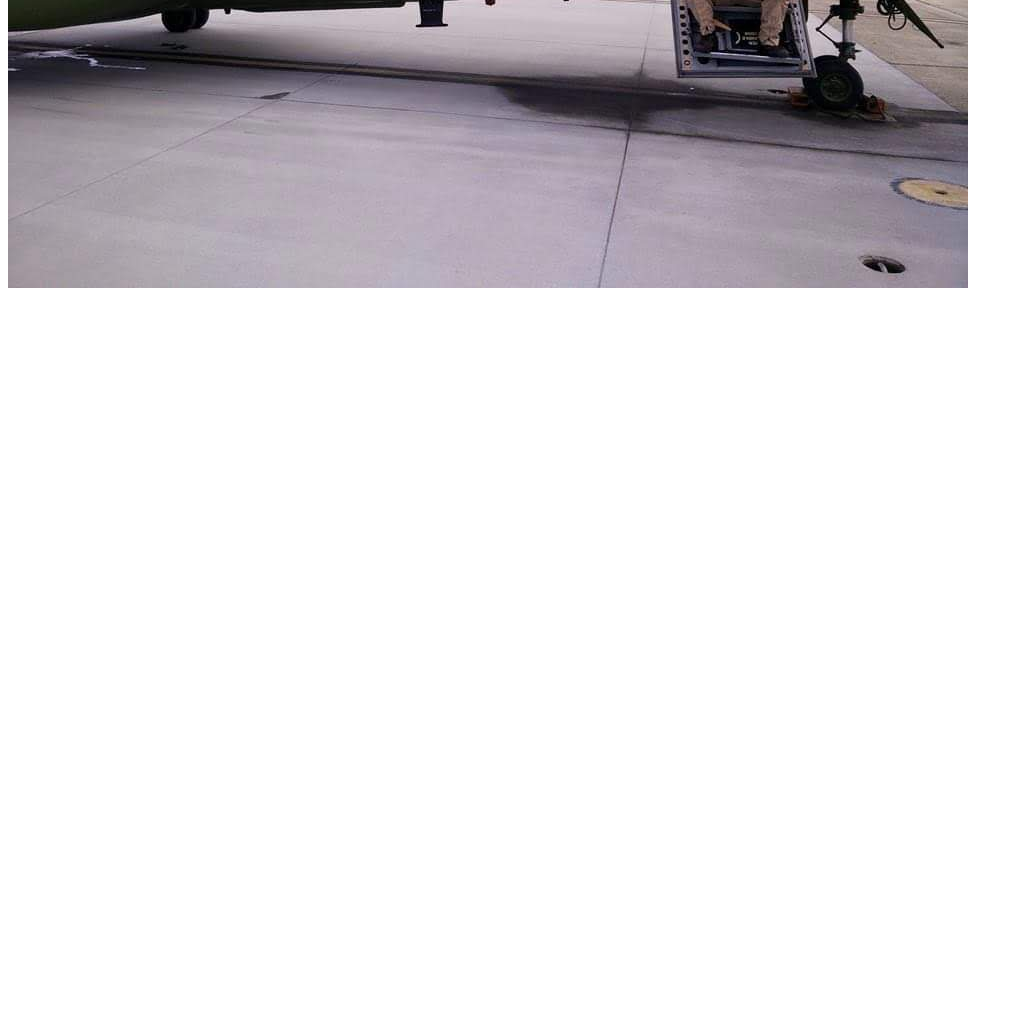
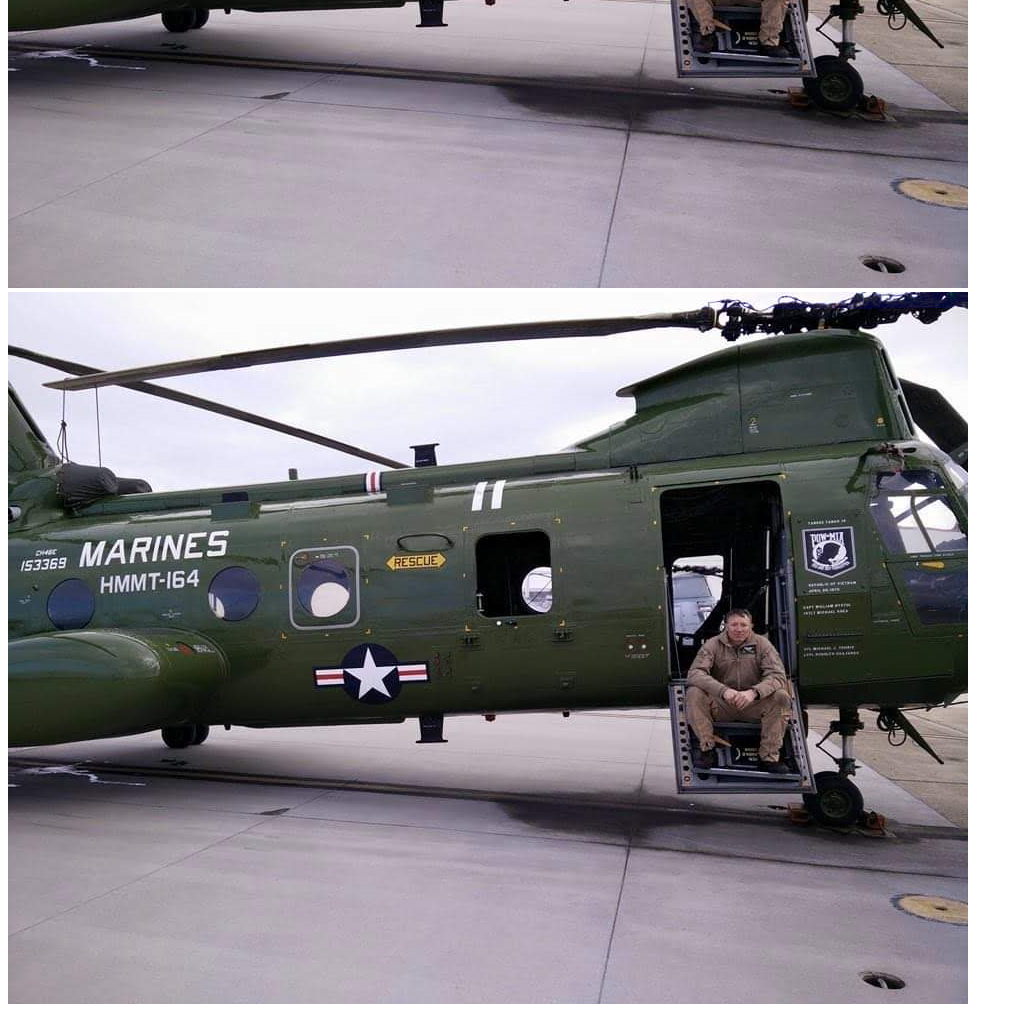
Before and after one commit to calebt112/calebt112.github.io, a plain HTML site: page index.html in a window 1280 px wide. Shown: the part 646-1662 px from the top of the page, without its empty margins (0-1023 px from the left). Before the commit the page ends 946 px from the top, so only its background shows below. Drawn offline with Linux system fonts and the light colour scheme.

Commit message:
Update index.html

```diff
--- a/index.html
+++ b/index.html
@@ -15,6 +15,7 @@
               CS 1030 is my favorite class.</p>
 
     <img src="FB_IMG_1541450613128-encoded.png">
+    <img src="https://github.com/calebt112/calebt112.github.io/blob/main/FB_IMG_1541450613128-encoded.png?raw=true">
 
 
   </body>
```
